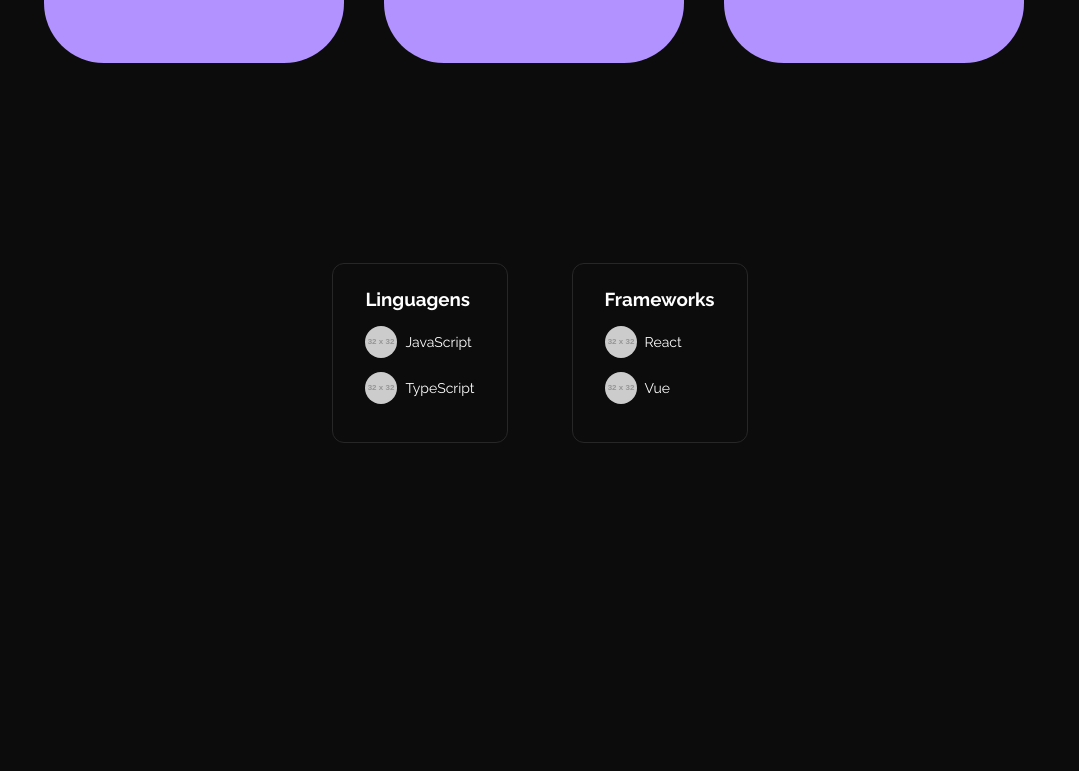
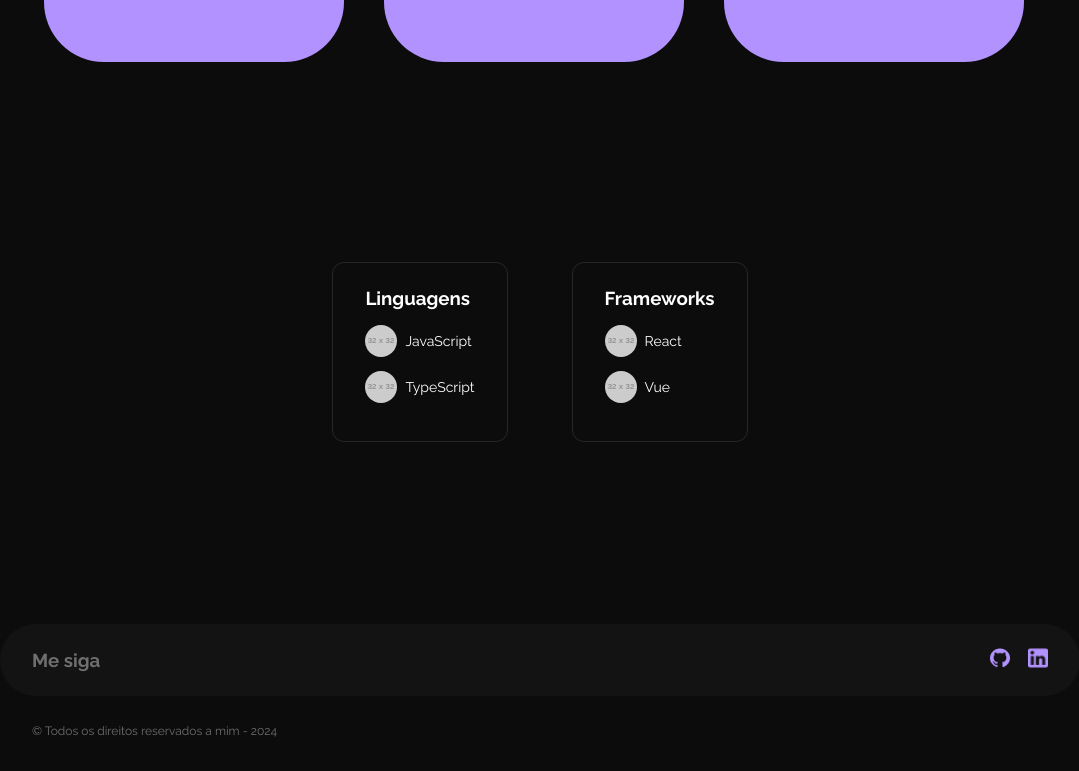
Before and after one commit to KauaOnoratoDev/Meu-Portifolio, a React (Create React App) app: page / in a window 1280 px wide. Shown: the part 923-1694 px from the top of the page, without its empty margins (100-1179 px from the left). Before the commit the page ends 1398 px from the top, so only its background shows below. Built offline with nearby package versions, Linux system fonts and the light colour scheme.

Commit message:
feat: criando o footer

```diff
--- a/src/App.tsx
+++ b/src/App.tsx
@@ -3,6 +3,7 @@ import IntroExperiences from './components/Carousel'
 import NavBar from './components/NavBar'
 import { GlobalStyle } from './styles'
 import Technologies from './components/Technologies'
+import Footer from './components/Footer'
 
 function App() {
   return (
@@ -13,6 +14,7 @@ function App() {
         <Hero />
         <IntroExperiences />
         <Technologies />
+        <Footer />
       </div>
     </>
   )
--- /dev/null
+++ b/src/components/Footer/index.tsx
@@ -0,0 +1,26 @@
+import githubIcon from '../../assets/images/github-icon.png'
+import linkedinIcon from '../../assets/images/linkedin-icon.png'
+import * as S from './styles'
+
+const Footer = () => (
+  <S.Container>
+    <S.FollowMe>
+      <h3>Me siga</h3>
+      <ul>
+        <S.Item>
+          <a href="https://github.com/KauaOnoratoDev">
+            <img src={githubIcon} alt="" />
+          </a>
+        </S.Item>
+        <S.Item>
+          <a href="https://www.linkedin.com/in/kauaonorato/">
+            <img src={linkedinIcon} alt="" />
+          </a>
+        </S.Item>
+      </ul>
+    </S.FollowMe>
+    <span>&copy; Todos os direitos reservados a mim - 2024</span>
+  </S.Container>
+)
+
+export default Footer
--- /dev/null
+++ b/src/components/Footer/styles.ts
@@ -0,0 +1,42 @@
+import styled from 'styled-components'
+import { colors } from '../../styles'
+
+export const Container = styled.footer`
+  width: 100%;
+  margin: 150px auto 32px;
+
+  span {
+    color: ${colors.gray400};
+    font-size: 12px;
+    margin-left: 32px;
+  }
+`
+
+export const FollowMe = styled.div`
+  background-color: ${colors.gray800};
+  padding: 24px 32px;
+  display: flex;
+  justify-content: space-between;
+  align-items: center;
+  color: ${colors.gray400};
+  border-radius: 100px;
+  margin-bottom: 24px;
+
+  ul {
+    display: flex;
+  }
+`
+
+export const Item = styled.li`
+  transition: 0.3s ease;
+  margin-left: 18px;
+
+  &:hover {
+    scale: 1.1;
+  }
+
+  img {
+    width: 20px;
+    height: 20px;
+  }
+`
--- a/src/components/NavBar/styles.ts
+++ b/src/components/NavBar/styles.ts
@@ -46,4 +46,9 @@ export const ListItem = styled.li`
   a {
     color: ${colors.purple};
   }
+
+  img {
+    width: 20px;
+    height: 20px;
+  }
 `
```
